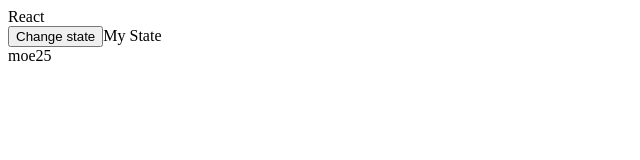
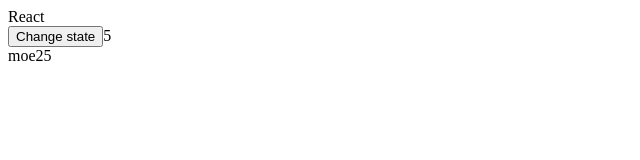
Before and after one commit to quangminhit94/react-basic-lesson, a React (Create React App) app: page / in a window 1280 px wide. Shown: the top 160 px of the page, without its empty margins (0-640 px from the left). Built offline with nearby package versions, Linux system fonts and the light colour scheme.

Commit message:
set state with previous state

```diff
--- a/src/containers/Container1.js
+++ b/src/containers/Container1.js
@@ -6,12 +6,12 @@ export default class Container1 extends Component {
     console.log(this.props)
     console.log(props)
     this.state = {
-      mystate: "My State"
+      mystate: 5
     }
   }
 
   changeState = () => {
-    this.setState({mystate: "My new state"})
+    this.setState({mystate: this.state.mystate + 1})
   }
   render() {
     return (
```
Also changed, not shown: 1 other file (tests, documents, lock files or other folders).
